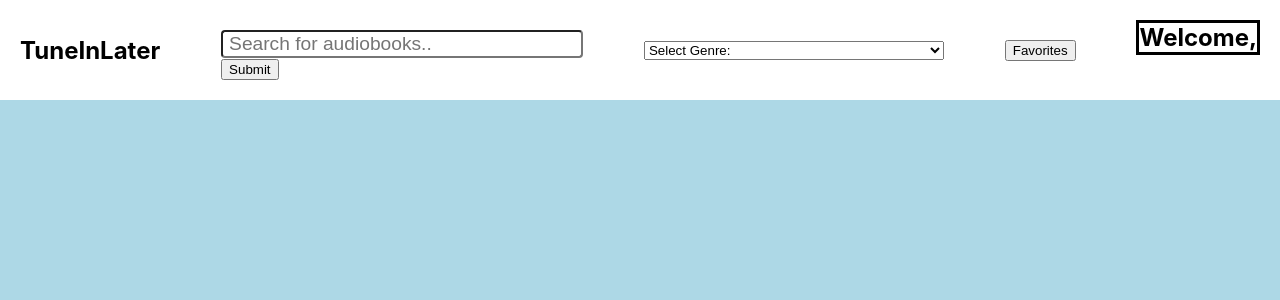
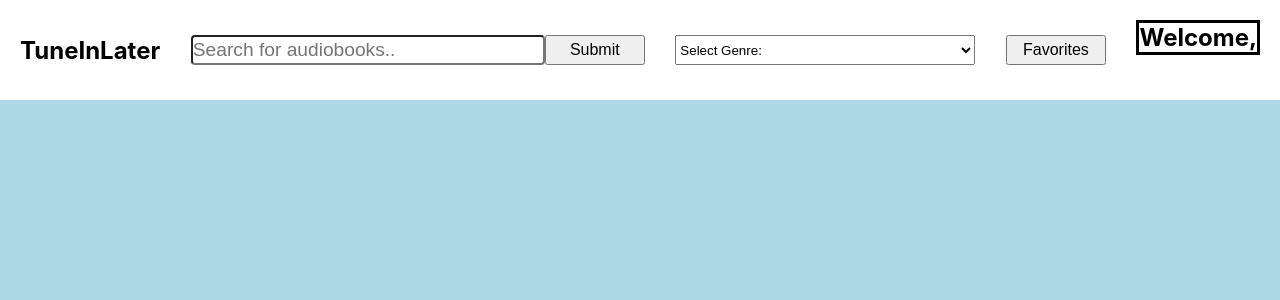
Before and after one commit to jogren/TuneInLater, a React (Create React App) app: page / in a window 1280 px wide. Shown: the top 300 px of the page. Built offline with nearby package versions, Linux system fonts and the light colour scheme.

Commit message:
add new background image to go better with theme

```diff
--- a/src/components/Login/Login.css
+++ b/src/components/Login/Login.css
@@ -1,6 +1,6 @@
 .account-container {
-    background: rgb(2,0,36);
-    background: linear-gradient(90deg, rgba(2,0,36,1) 0%, rgba(9,9,121,0.4108018207282913) 35%, rgba(0,212,255,1) 100%);
+    background-image: url('book2.jpg');
+    background-size: cover;
     min-height: 100vh;
     display:flex;
     justify-content: space-evenly;
@@ -14,7 +14,7 @@ h4 {
 .create-account-container {
     border-radius: 10px;
     background-color:white;
-    opacity: 0.6;
+    opacity: 0.9;
     display: flex;
     width: 500px;
     height: 300px;
@@ -26,7 +26,7 @@ h4 {
 .login-container {
     border-radius: 10px;
     background-color:white;
-    opacity: 0.6;
+    opacity: 0.9;
     width: 500px;
     height: 300px;
     display: flex;
@@ -49,7 +49,6 @@ input {
     width: 350px;
     font-size:1.2em;
     padding-left:6px;
-
 }
 
 .or {
@@ -58,20 +57,19 @@ input {
     font-size: 1.5em;
 }
 
-/* button {
-    width: 360px;
-    margin-top: 10px;
-    font-size: 1.2em;
-    border-radius: 4px;
-    height:45px;
-    font-weight: bold;
-    color:white;
-} */
+button {
+    height:30px;
+    width: 100px;
+    font-size: 1em
+}
 
 .create-account-button {
     background-color: #7973b3;
+    margin-top: 15px;
+    width: 150px;
 }
 
 .login-button {
     background-color: #5db9e0;
+    width: 150px;
 }
--- a/src/components/Nav/Nav.css
+++ b/src/components/Nav/Nav.css
@@ -9,10 +9,22 @@ nav {
 .select-container {
   position: relative;
   width: 300px;
+  height: 30px;
 }
 
-.select-container select {
-  display: none;
+.search-container {
+  display: flex;
+  flex-direction: row;
+}
+
+.audio-search {
+  padding: 0;
+  margin: 0;
+  height: 26px;
+}
+
+.select-container {
+
 }
 
 /* .select-selected {
--- a/src/components/Nav/Nav.js
+++ b/src/components/Nav/Nav.js
@@ -28,8 +28,9 @@ class Nav extends Component {
     return (
       <nav>
         <h1>TuneInLater</h1>
-        <div>
+        <div className="search-container">
           <input
+            className="audio-search"
             type="text"
             name="search"
             placeholder="Search for audiobooks.."
```
Also changed, not shown: src/components/Login/book2.jpg (added), 1 other file (tests, documents, lock files or other folders).
